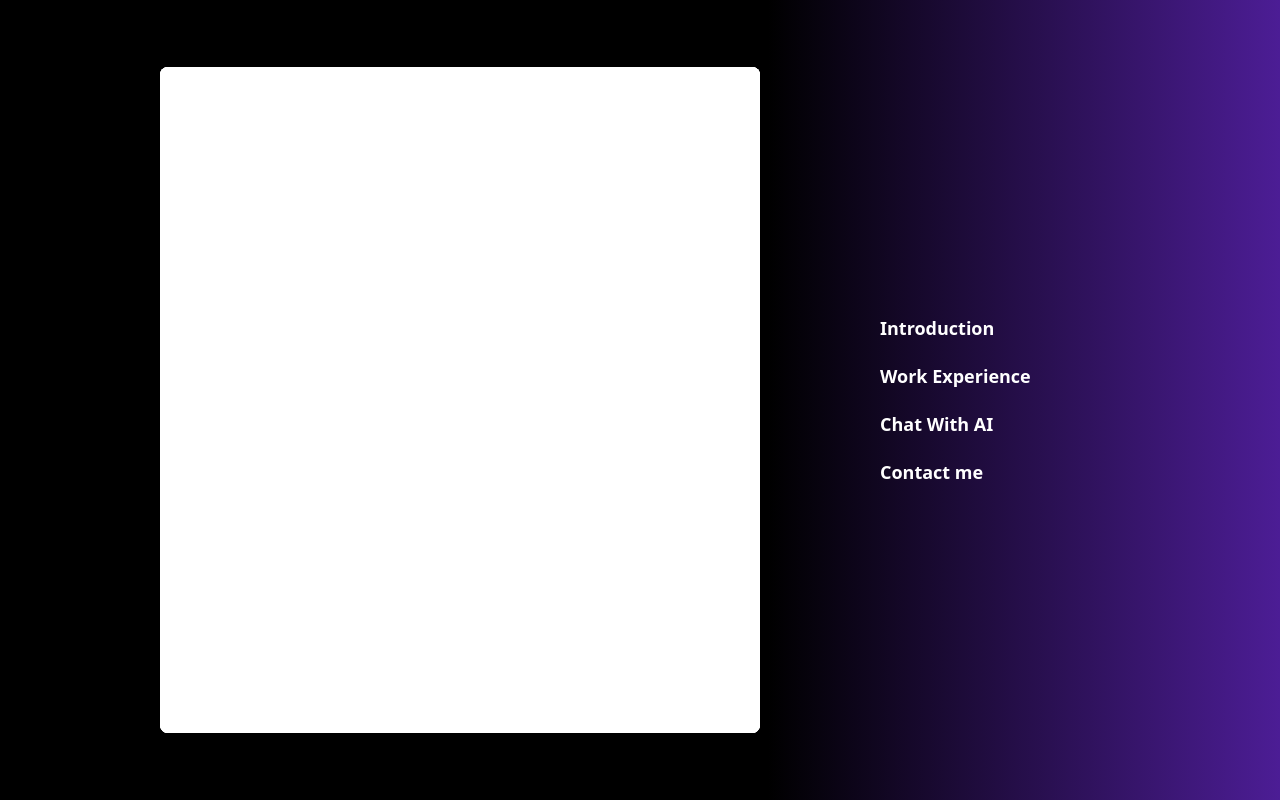
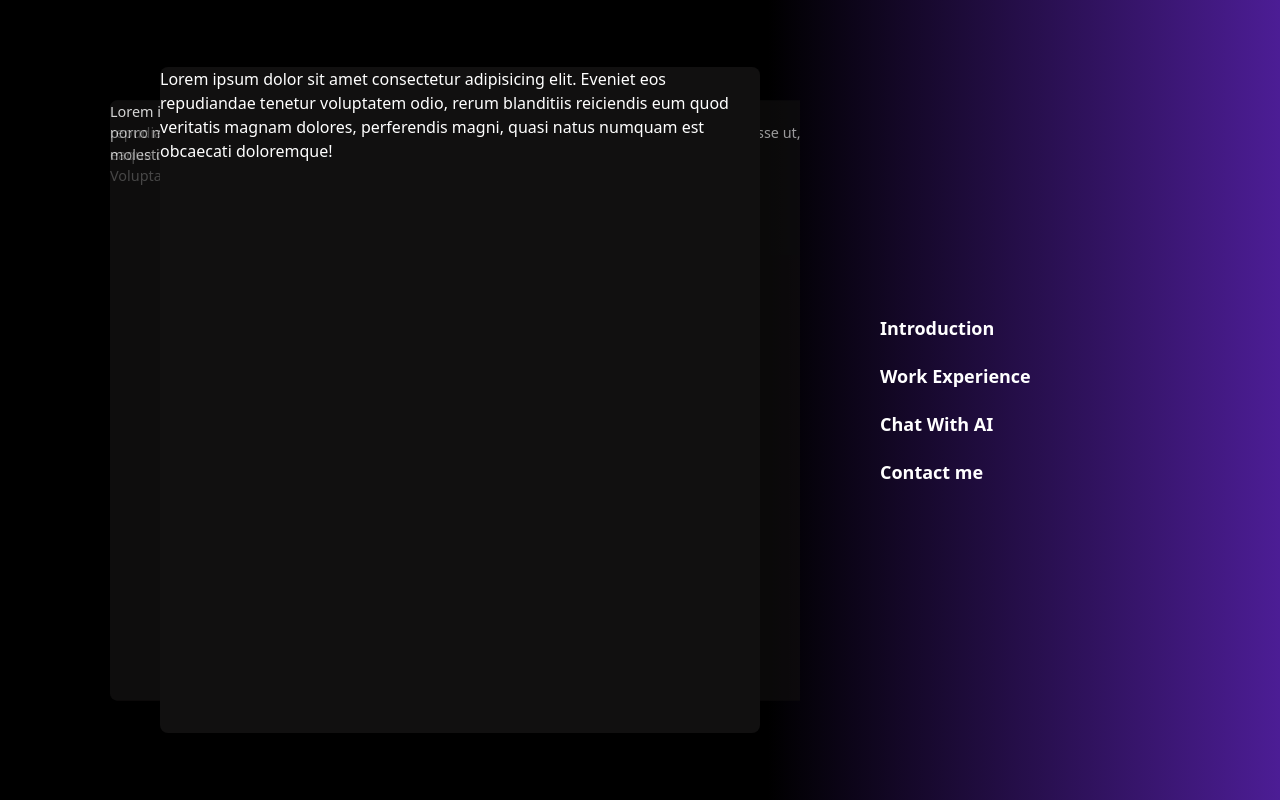
Before and after one commit to SonnyJimm/protofolio-tailwind, a React (Create React App) app: page / in a window 1280 px wide. Built offline with nearby package versions, Linux system fonts and the light colour scheme.

Commit message:
card transformation

```diff
--- a/src/App.tsx
+++ b/src/App.tsx
@@ -9,21 +9,26 @@ import { ActiveScreen } from "interfaces";
 import { useState } from "react";
 
 const App = () => {
-  const [active] = useState<ActiveScreen>({
-    currentIndex: 1,
+  const [active,setActive] = useState<ActiveScreen>({
+    currentIndex: 3,
     background: "sm:to-violet-900",
   });
+  const setActiveIndex =(index:Number)=>{
+    setActive({currentIndex:index,background:gradient})
+  }
   const [gradient, setGradient] = useState<String>("sm:to-violet-900");
   return (
     <Container gradient={gradient}>
       <Content>
-        <CardWrapper>1d</CardWrapper>
-        <CardWrapper>2d</CardWrapper>
-        <CardWrapper>3d</CardWrapper>
-        <CardWrapper>4d</CardWrapper>
+        <CardWrapper activeIndex={active.currentIndex} index={1}>Lorem ipsum dolor sit, amet consectetur adipisicing elit. Dignissimos a repudiandae inventore praesentium sed earum incidunt explicabo tempore sint eaque dolor fugiat iste excepturi asperiores voluptatibus eos, odit id. Voluptatibus.</CardWrapper>
+        <CardWrapper activeIndex={active.currentIndex} index={2}>Lorem ipsum, dolor sit amet consectetur adipisicing elit. Autem harum illum porro modi quos debitis assumenda placeat alias accusamus, explicabo molestias nemo culpa quibusdam? Nam illo labore voluptatum vitae. Mollitia.</CardWrapper>
+        <CardWrapper activeIndex={active.currentIndex} index={3}>Lorem ipsum dolor sit amet consectetur adipisicing elit. Eveniet eos repudiandae tenetur voluptatem odio, rerum blanditiis reiciendis eum quod veritatis magnam dolores, perferendis magni, quasi natus numquam est obcaecati doloremque!</CardWrapper>
+        <CardWrapper activeIndex={active.currentIndex} index={4}>Lorem ipsum dolor sit amet consectetur adipisicing elit. Sed rerum quasi voluptatibus ipsum magnam quod nobis tempore velit culpa nemo est esse ut, qui, maxime laborum error nisi nihil. Nisi!</CardWrapper>
       </Content>
       <NavBar>
         <NavBarElement
+          index={1}
+          onClickSetActiveIndex={setActiveIndex}
           setBackground={() => {
             setGradient("sm:to-violet-800");
           }}
@@ -34,6 +39,8 @@ const App = () => {
           Introduction
         </NavBarElement>
         <NavBarElement
+        index={2}
+        onClickSetActiveIndex={setActiveIndex}
           setBackground={() => {
             setGradient("sm:to-indigo-800");
           }}
@@ -44,6 +51,8 @@ const App = () => {
           Work Experience
         </NavBarElement>
         <NavBarElement
+        index={3}
+        onClickSetActiveIndex={setActiveIndex}
           setBackground={() => {
             setGradient("sm:to-orange-900");
           }}
@@ -54,6 +63,8 @@ const App = () => {
           Chat With AI
         </NavBarElement>
         <NavBarElement
+        index={3}
+        onClickSetActiveIndex={setActiveIndex}
           setBackground={() => {
             setGradient("sm:to-rose-900");
           }}
--- a/src/components/wrappers/CardWrapper.tsx
+++ b/src/components/wrappers/CardWrapper.tsx
@@ -1,9 +1,26 @@
 import React from "react";
-import { Props } from "interfaces";
+import { CardProp } from "interfaces";
 
-const CardWrapper: React.FC<Props> = ({ children }) => {
+const CardWrapper: React.FC<CardProp> = ({ children, activeIndex, index }) => {
+  const classBuilder = () => {
+    if (activeIndex === index) {
+      return " sm:z-20";
+    }
+    if (activeIndex > index) {
+      // card is left to the active
+      return " sm:scale-90 sm:-translate-x-20 sm:z-10 sm:opacity-60";
+    } else {
+      //card is right to the active
+      return " sm:scale-90 sm:translate-x-20 sm:z-10 sm:opacity-60";
+    }
+  };
   return (
-    <div className="sm:absolute rounded-lg lg:right-10 lg:w-3/4 sm:w-3/4 sm:h-5/6 bg-white">
+    <div
+      className={
+        "sm:absolute sm:rounded-lg transition duration-500 all lg:right-10 lg:w-3/4 sm:w-3/4 sm:h-5/6 bg-[#111010]" +
+        classBuilder()
+      }
+    >
       {children}
     </div>
   );
--- a/src/components/wrappers/Content.tsx
+++ b/src/components/wrappers/Content.tsx
@@ -2,7 +2,7 @@ import { Props } from "interfaces";
 
 const Content: React.FC<Props> = ({ children }) => {
   return (
-    <div className="basis-[95%] lg:basis-4/5 flex flex-col relative lg:flex-row-reverse sm:items-center justify-center box-content">
+    <div className="basis-[90%] lg:basis-4/5 flex flex-col sm:relative lg:flex-row-reverse sm:items-center sm:justify-center box-content overflow-y-auto">
       {children}
     </div>
   );
--- a/src/components/wrappers/NavbarElement.tsx
+++ b/src/components/wrappers/NavbarElement.tsx
@@ -3,10 +3,13 @@ const NavBarElement: React.FC<NavBarElementProp> = ({
   children,
   setBackground,
   setDefaultBackground,
+  onClickSetActiveIndex,
+  index
 }) => {
   return (
     <span
       className="hover:scale-110 duration-100 cursor-pointer lg:text-lg font-bold sm:text-base text-xs"
+      onClick={()=>onClickSetActiveIndex(index)}
       onMouseEnter={() => setBackground()}
       onMouseLeave={() => setDefaultBackground()}
     >
--- a/src/interfaces/index.ts
+++ b/src/interfaces/index.ts
@@ -5,9 +5,16 @@ type NavBarElementProp = {
   children: React.ReactNode;
   setBackground: Function;
   setDefaultBackground: Function;
+  onClickSetActiveIndex: Function;
+  index:Number;
 };
 type ActiveScreen = {
   currentIndex: Number;
   background: String;
 };
-export type { Props, ContainerProp, NavBarElementProp, ActiveScreen };
+type CardProp = {
+  children: React.ReactNode;
+  activeIndex: Number;
+  index :Number;
+}
+export type { Props, ContainerProp, NavBarElementProp, ActiveScreen , CardProp};
```
